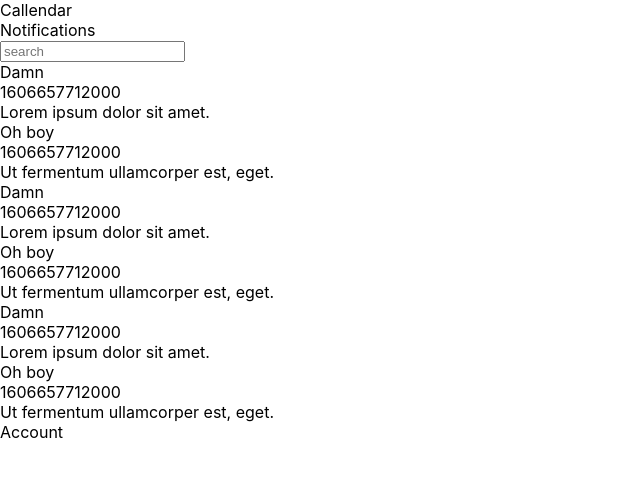
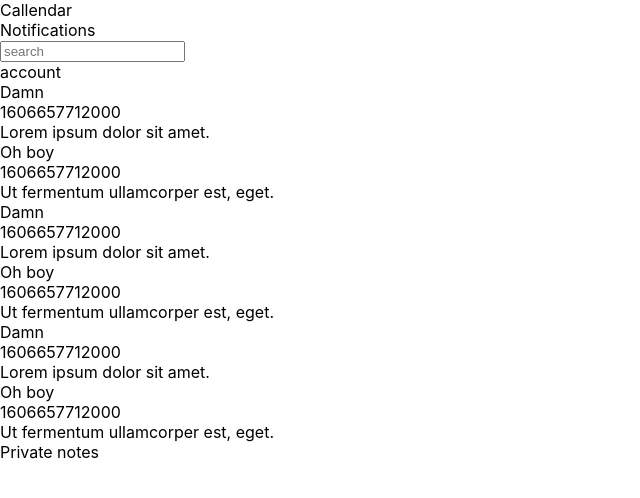
Before and after one commit to krzygrzywygrzy/Razjo_React, a React (Create React App) app: page /dashboard in a window 1280 px wide. Shown: the top 498 px of the page, without its empty margins (0-640 px from the left). Built offline with nearby package versions, Linux system fonts and the light colour scheme; the HTML template or start-up script is replaced by a standard one.

Commit message:
dashboard layout refractor

```diff
--- a/src/components/dashboard/dashboard.js
+++ b/src/components/dashboard/dashboard.js
@@ -12,15 +12,32 @@ function Dashboard(props) {
     <div className="grid md:grid-cols-4">
       {/* left section */}
       <div className="md:col-span-1 bg-red-400 p-2 min-h-screen mr-2">
+        <div className="grid md:grid-cols-12">
+          {/* Callendar nad notifications */}
+          <div className="col-span-9">
             <div className="text-2xl text-white">Callendar</div>
             <div className="text-2xl text-white">Notifications</div>
           </div>
+          {/* Patients list */}
+          <div className="col-span-3"></div>
+        </div>
+      </div>
       {/* right section*/}
-      <div className="md:col-span-2 p-2">
+      <div className="md:col-span-3 p-2">
         {/* top section -> Title & account info */}
-        <div className="flex flex-row justify-center">
+        <div className="grid grid-cols-3 pb-2">
+          {/* searchbar */}
+          <div className="col-span-2">
             <Searchbar />
           </div>
+          {/* account */}
+          <div className="col-span-1">account</div>
+        </div>
+
+        {/* notes section */}
+        <div className="grid grid-cols-3">
+          {/* Notes of the patients */}
+          <div className="col-span-2">
             <div className="flex flex-row flex-wrap">
               {/*Display notes*/}
               {notes.map((item) => {
@@ -32,8 +49,11 @@ function Dashboard(props) {
               })}
             </div>
           </div>
-      <div className="md:col-span-1 p-2">
-        <div>Account</div>
+          {/* Private notes */}
+          <div className="col-span-1">
+            Private notes
+          </div>
+        </div>
       </div>
     </div>
   );
--- a/src/components/dashboard/searchbar.js
+++ b/src/components/dashboard/searchbar.js
@@ -9,8 +9,8 @@ export default function Searchbar() {
   };
 
   return (
-    <div>
-      <div className="flex flex-row border-b-2 ">
+    <div className="flex flex-row border-b-2">
+      <div>
         <form>
           <input
             type="text"
@@ -21,7 +21,6 @@ export default function Searchbar() {
           />
         </form>
       </div>
-      <div className="text-gray"></div>
     </div>
   );
 }
```
Also changed, not shown: 1 other file (tests, documents, lock files or other folders). Lines whose indentation alone changed are shown as unchanged.
